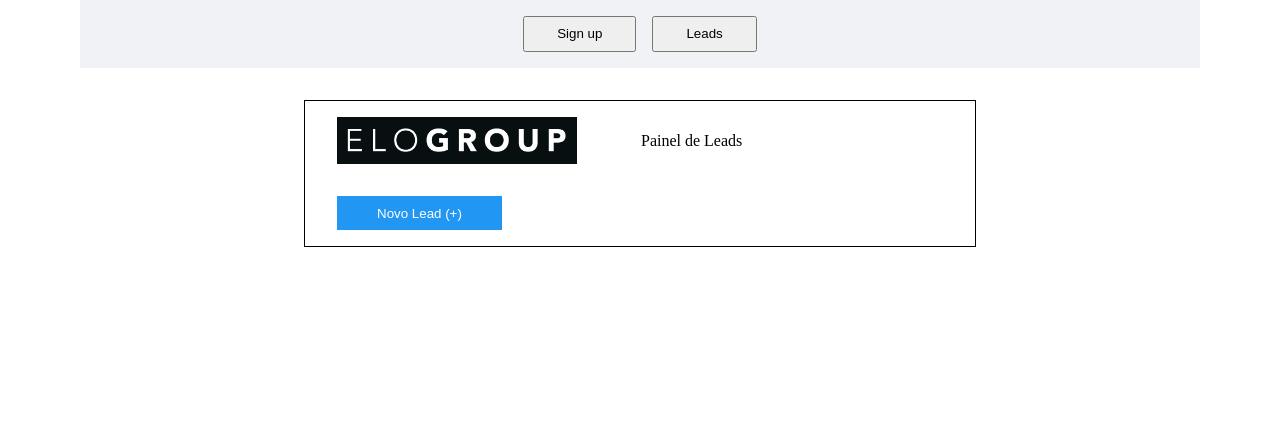
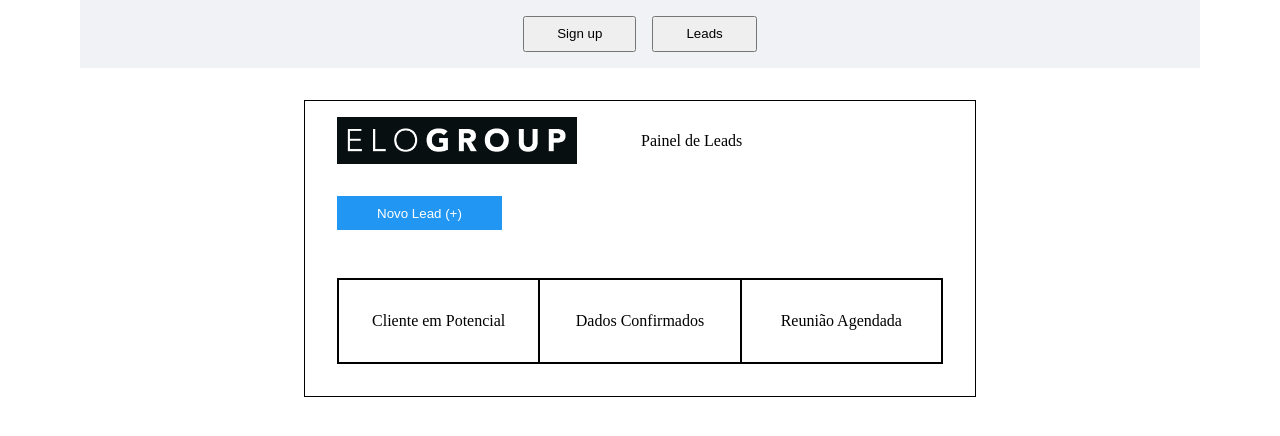
Before and after one commit to victorassiso/Desafio-EloGroup, a React (Create React App) app: page /leads in a window 1280 px wide. Shown: the top 436 px of the page. Built offline with nearby package versions, Linux system fonts and the light colour scheme.

Commit message:
Last minute commit
Now that the DND is finally making sense...

```diff
--- a/package.json
+++ b/package.json
@@ -22,6 +22,7 @@
     "@types/jest": "^26.0.15",
     "@types/node": "^12.0.0",
     "@types/react": "^17.0.0",
+    "@types/react-beautiful-dnd": "^13.1.1",
     "@types/react-dom": "^17.0.0",
     "@types/react-modal": "^3.12.1",
     "@types/react-router-dom": "^5.1.8",
--- a/src/components/LeadsPanel/leadsPanel.style.ts
+++ b/src/components/LeadsPanel/Panel/leadsPanel.style.ts
@@ -40,3 +40,22 @@ export const Header = styled.header`
     margin-left: 4rem;
   }
 `;
+
+export const Table = styled.div`
+  margin: 2rem;
+  border: 1px solid black;
+`;
+
+export const THead = styled.div`
+  display: grid;
+  grid-template-columns: 1fr 1fr 1fr;
+
+
+`;
+
+export const Column = styled.div`
+  text-align: center;
+  padding: 2rem;
+  border: 1px solid black;
+
+`;
--- a/src/components/LeadsPanel/leadsPanel.tsx
+++ b/src/components/LeadsPanel/Panel/leadsPanel.tsx
@@ -1,20 +1,18 @@
-import { Container, Content, Header} from "./leadsPanel.style";
+import { Column, Container, Content, Header, Table, THead} from "./leadsPanel.style";
 //import { DndTable } from '../DragDrop/Table/table';
-import logoImg from '../assets/logo.png'
+import logoImg from '../../assets/logo.png'
 import Modal from 'react-modal';
-import { Rows } from "./Rows/rows";
-import { useState } from "react";
-
+import { Rows } from "../Rows/rows";
+import { loadColumns, loadLeads } from "../../../services/api";
 
 Modal.setAppElement('#root');
 export interface LeadsPanelProps {
   onOpenNewLeadModal: () => void;
 }
+const columns = loadColumns();
+const leads = loadLeads();
 
 export function LeadsPanel({ onOpenNewLeadModal }: LeadsPanelProps) {
-  const [leads, setLeads] = useState([])
-
-
 
   return (
     <Container>
@@ -30,6 +28,15 @@ export function LeadsPanel({ onOpenNewLeadModal }: LeadsPanelProps) {
           Novo Lead (+)
         </button>
 
+        <Table>
+          <THead>
+            {columns.map((column)=><Column>{column.name}</Column>)}
+          </THead>
+
+          {leads.map((lead)=><Rows key={lead.id} id={lead.id}name={lead.name}/>)}
+
+        </Table>
+
       </Content>
     </Container>
   );
--- /dev/null
+++ b/src/components/LeadsPanel/Rows/rows.style.ts
@@ -0,0 +1,22 @@
+import styled from "styled-components";
+
+export const Container = styled.div`
+
+  display: grid;
+  grid-template-columns: 1fr 1fr 1fr;
+`;
+
+export const Column = styled.div`
+
+border: 1px solid black;
+
+`;
+
+export const Client = styled.div`
+
+  padding: 2rem;
+  display: grid;
+  grid-template-columns: 1fr 1fr 1fr;
+  align-items: center;
+
+`;
--- a/src/components/LeadsPanel/Rows/rows.tsx
+++ b/src/components/LeadsPanel/Rows/rows.tsx
@@ -1,11 +1,51 @@
-interface LeadProps{
-  id: number,
-  name: string,
-  status: string
+import { Column, Container, Client } from "./rows.style";
+import { DragDropContext, Droppable, Draggable, DropResult } from 'react-beautiful-dnd'
+import { loadColumns } from "../../../services/api";
+interface Lead {
+  id: string,
+  name: string
 }
 
-export function Rows(props: LeadProps){
+const columns = loadColumns();
+
+export function Rows(lead: Lead){
+  const name = JSON.parse(lead.name)
+
+  function handleOnDragEnd(result: DropResult){
+    const { destination, source, draggableId } = result
+
+    if (
+      !destination ||
+      destination.droppableId === source.droppableId
+    )
+      return;
+
+  }
+
   return (
-    <p>a</p>
+      <Container>
+        <DragDropContext onDragEnd={handleOnDragEnd}>
+
+                <Droppable key={'1'} droppableId='1'>
+                          {(provided) => (
+                                    <Column {...provided.droppableProps} ref={provided.innerRef}>
+                                              <Draggable key={lead.id} draggableId={lead.id} index={1}>
+                                                      {(provided) => (
+                                                              <Client {...provided.draggableProps} {...provided.dragHandleProps} ref={provided.innerRef}>
+                                                                        {lead.name}
+                                                              </Client>
+                                                      )}
+
+                                              </Draggable>
+                                              {provided.placeholder}
+                                    </Column>
+
+                          )}
+                </Droppable>
+
+
+        </DragDropContext>
+      </Container>
+
   );
 }
--- /dev/null
+++ b/src/components/LeadsPanel/Table/table.style.ts
@@ -0,0 +1,5 @@
+import styled from "styled-components";
+
+export const Container = styled.div`
+
+`;
--- a/src/components/NewLeadModal/newLeadModal.tsx
+++ b/src/components/NewLeadModal/newLeadModal.tsx
@@ -3,6 +3,8 @@ import { FormEvent, useState } from 'react';
 import Modal from 'react-modal';
 import logoImg from '../assets/logo.png';
 import { CheckBoxTable, Content, Text, Header } from './newLeadModal.style';
+import { v4 as uuid} from 'uuid';
+import { loadLeads } from '../../services/api';
 
 interface NewLeadModalProps {
   isOpen: boolean;
@@ -57,11 +59,7 @@ export function NewLeadModal({isOpen, onRequestClose}: NewLeadModalProps){
   }
 
   function updateLocalStorageLeads(props: Lead){
-    const localStorageLeads = localStorage.getItem('leads');
-
-    const leads = localStorageLeads == null
-      ? [props]
-      : [...JSON.parse(localStorageLeads), props]
+    const leads = loadLeads() //Carrega leads do local storage
 
     localStorage.setItem('leads', JSON.stringify(leads))
   }
@@ -71,7 +69,9 @@ export function NewLeadModal({isOpen, onRequestClose}: NewLeadModalProps){
     event.preventDefault();
 
     createOpportunities();
+    let id = uuid();
     const newLead = {
+      id,
       name,
       telNumber,
       email,
--- a/src/pages/Leads/leads.tsx
+++ b/src/pages/Leads/leads.tsx
@@ -1,6 +1,6 @@
 import { useState } from 'react';
 import { NewLeadModal } from '../../components/NewLeadModal/newLeadModal';
-import { LeadsPanel } from "../../components/LeadsPanel/leadsPanel"
+import { LeadsPanel } from "../../components/LeadsPanel/Panel/leadsPanel"
 
 export const Leads = (): JSX.Element => {
   const [isNewLeadModalOpen, setNewLeadModalOpen] = useState(false);
--- a/src/services/api.tsx
+++ b/src/services/api.tsx
@@ -1,104 +1,65 @@
-export function loadLeads(){
-  const leads = [
-    {
-      id: 1,
-      name: "Org. Internacionais",
-      telefone: "+55 (21) 9 9999-9999",
-      email: "exemplo@email.com",
-      RPA: true,
-      produtoDigital: true,
-      analytics: true,
-      BPM: false,
-    },
-    {
-      id: 2,
-      name: "Ind. Farm. LTDA",
-      telefone: "+55 (21) 9 9999-9999",
-      email: "exemplo@email.com",
-      RPA: true,
-      produtoDigital: true,
-      analytics: true,
-      BPM: false,
-    },
-    {
-      id: 3,
-      name: "Musc. Sound Live Cmp",
-      telefone: "+55 (21) 9 9999-9999",
-      email: "exemplo@email.com",
-      RPA: true,
-      produtoDigital: true,
-      analytics: true,
-      BPM: false,
-    },
-  ]
-
-  return leads;
-}
-
 export function loadColumns(){
   return [
     {
       id: 1,
       name: 'Cliente em Potencial',
+      leads: [
+        {
+          id: '1',
+          name: 'Org. Internacionais',
+          telNumber: '+55 (21) 9 9999-9999',
+          email: 'email@exemplo.com',
+          opportunities: ["RPA", "Analytics"]
+        },
+        {
+          id: '2',
+          name: 'Ind. Farm. LTDA',
+          telNumber: '+55 (21) 9 9999-9999',
+          email: 'email@exemplo.com',
+          opportunities: ["Produto Digital", "Analytics"]
+
+        },
+        {
+          id: '3',
+          name: 'Musc. Sound Live Cmp',
+          telNumber: '+55 (21) 9 9999-9999',
+          email: 'email@exemplo.com',
+          opportunities: ["RPA", "Produto Digital", "BPM"]
+
+        }
+      ]
     },
     {
       id: 2,
       name: 'Dados Confirmados',
+      leads: []
     },
     {
       id: 3,
       name: 'Reunião Agendada',
+      leads: []
     }
   ]
 }
 
-export function loadData() {
-  return [
-    {
-      column: [
-        {
-          id: 1,
-          name: 'Cliente em Potencial',
-          content: {
-            id: 1,
-            name: "Org. Internacionais",
-            telefone: "+55 (21) 9 9999-9999",
-            email: "exemplo@email.com",
-            RPA: true,
-            produtoDigital: true,
-            analytics: true,
-            BPM: false,
-          },
-        },
-        {
-          id: 1,
-          name: 'Cliente em Potencial',
-          client: {
-            id: 1,
-            name: "Org. Internacionais",
-            telefone: "+55 (21) 9 9999-9999",
-            email: "exemplo@email.com",
-            RPA: true,
-            produtoDigital: true,
-            analytics: true,
-            BPM: false,
-          },
-        },
-        {
-          id: 1,
-          name: 'Cliente em Potencial',
-          client: {
-            id: 1,
-            name: "Org. Internacionais",
-            telefone: "+55 (21) 9 9999-9999",
-            email: "exemplo@email.com",
-            RPA: true,
-            produtoDigital: true,
-            analytics: true,
-            BPM: false,
-          },
-        },
-      ]
-    }
-  ]
+export function loadLeads(){
+  const localStorageLeads = localStorage.getItem('leads')
+  const leads = localStorageLeads == null
+  ? []
+  : [...JSON.parse(localStorageLeads)]
+
+  return leads;
 }
+
+export function loadData(){
+  const leads = loadLeads()
+  const columns = loadColumns();
+
+  return {
+    leads: [...leads],
+    columns: [...columns]
+  }
+}
+
+const data = loadData()
+console.log(data)
```
Also changed, not shown: src/components/LeadsPanel/Table/table.tsx (added, +12 -0 lines), 1 other file (tests, documents, lock files or other folders).
